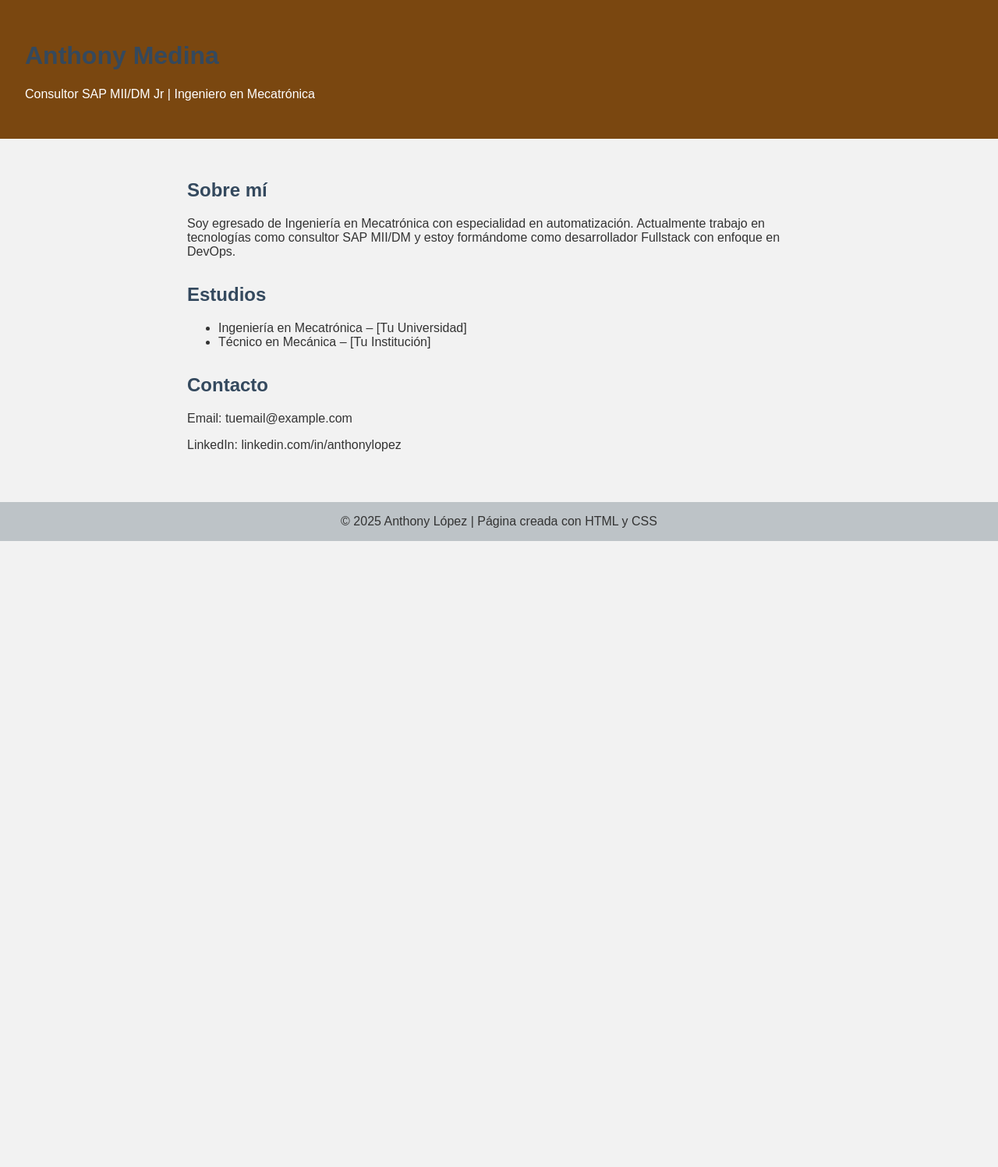
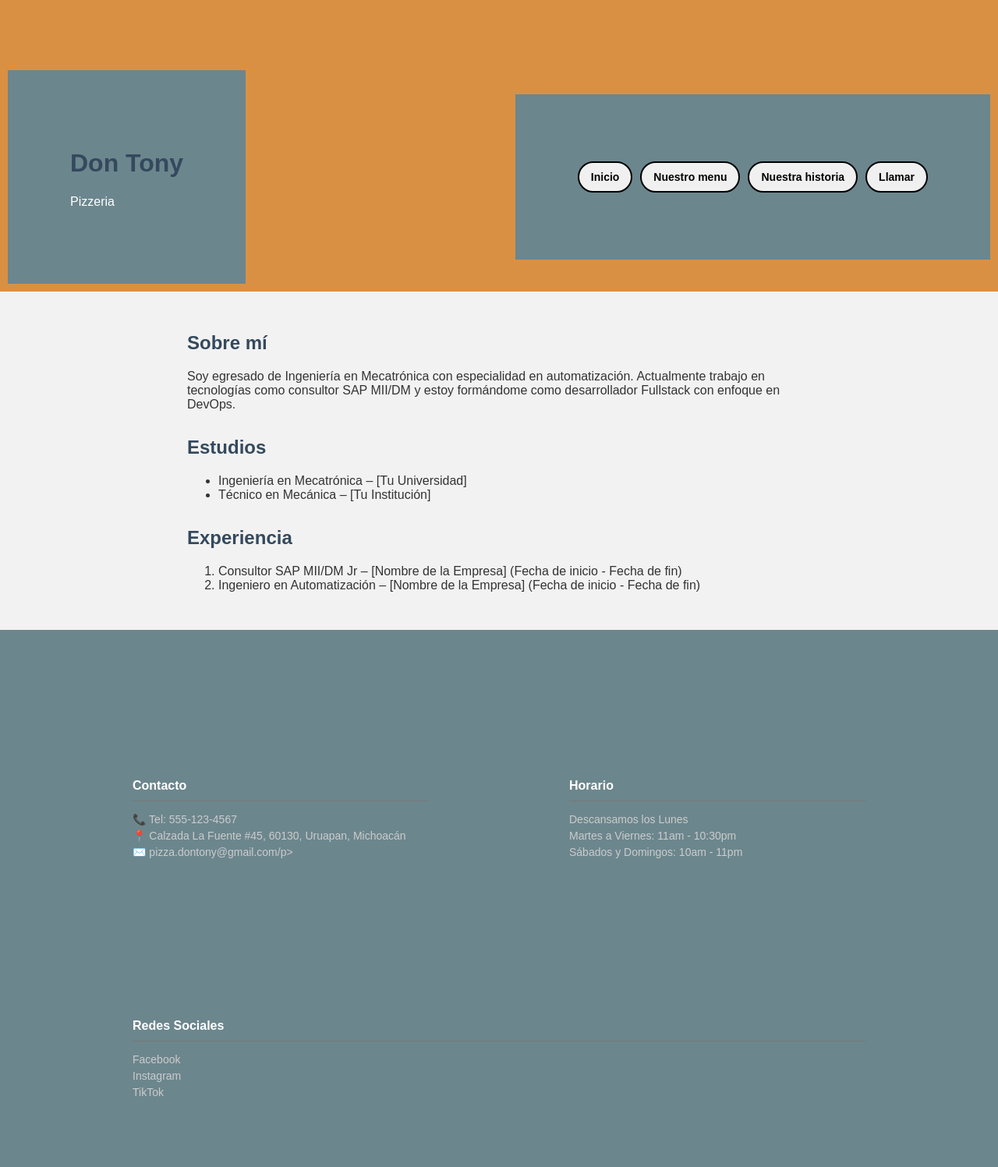
Before and after one commit to tonnymed12/mactonys, a plain HTML site: page index.html in a window 1280 px wide. Shown: the top 1497 px of the page at 78% size. Before the commit the page ends 800 px from the top, so only its background shows below. Drawn offline with Linux system fonts and the light colour scheme.

Commit message:
Separe los estilos del index

```diff
--- /dev/null
+++ b/estilos.css
@@ -0,0 +1,103 @@
+body {
+  font-family: Arial, sans-serif;
+  background: #f2f2f2;
+  margin: 0;
+  padding: 0;
+  color: #333;
+}
+header {
+  display: flex;
+  background: #da9042;
+  color: rgb(255, 255, 255);
+  padding: 10px;
+  align-items: center;
+  justify-content: space-between;
+  flex-wrap: wrap;
+}
+main {
+  padding: 2rem;
+  max-width: 800px;
+  margin: auto;
+}
+h1,
+h2 {
+  color: #34495e;
+}
+section {
+  margin-bottom: 2rem;
+}
+footer {
+  background: #bdc3c7;
+  padding: 1rem;
+  text-align: center;
+}
+button {
+  margin: 6px 0;
+  padding: 0.5rem 1rem;
+  border-radius: 30px;
+  font-size: 14px;
+  font-weight: bold;
+  text-decoration: none;
+  transition: background 0.3s ease;
+  display: grid;
+  width: auto;
+  cursor: pointer;
+}
+div {
+  background: #6c868d;
+  color: white;
+  padding: 5rem;
+  margin-top: 5rem;
+  text-align: left;
+}
+.botones {
+  display: flex;
+  gap: 10px;
+  flex-wrap: wrap;
+}
+.botones button {
+  background-color: #f0f0f0;
+  border: 2px solid black;
+  border-radius: 20px;
+  padding: 10px 15px;
+  font-weight: bold;
+  cursor: pointer;
+  transition: background 0.3s ease;
+}
+.footer-container {
+  display: flex;
+  justify-content: space-between;
+  flex-wrap: wrap;
+  max-width: 1200px;
+  margin: auto;
+}
+.footer-section {
+  flex: 1;
+  min-width: 200px;
+  margin: 10px;
+}
+
+.footer-section h4 {
+  border-bottom: 1px solid #777;
+  padding-bottom: 10px;
+  margin-bottom: 15px;
+}
+
+.footer-section p,
+.footer-section a {
+  color: #ccc;
+  text-decoration: none;
+  font-size: 14px;
+  margin: 5px 0;
+  display: block;
+}
+
+.footer-section a:hover {
+  color: #fff;
+}
+
+@media (max-width: 600px) {
+  .footer-container {
+    flex-direction: column;
+  }
+}
--- a/index.html
+++ b/index.html
@@ -3,44 +3,22 @@
   <head>
     <meta charset="UTF-8" />
     <meta name="viewport" content="width=device-width, initial-scale=1.0" />
-    <title>MAC TONNY'S | Perfil Profesional</title>
-    <style>
-      body {
-        font-family: Arial, sans-serif;
-        background: #f2f2f2;
-        margin: 0;
-        padding: 0;
-        color: #333;
-      }
-      header {
-        background: #7a4710;
-        color: white;
-        padding: 2rem;
-        text-align: left;
-      }
-      main {
-        padding: 2rem;
-        max-width: 800px;
-        margin: auto;
-      }
-      h1,
-      h2 {
-        color: #34495e;
-      }
-      section {
-        margin-bottom: 2rem;
-      }
-      footer {
-        background: #bdc3c7;
-        padding: 1rem;
-        text-align: center;
-      }
-    </style>
+    <title>Don Tony | Pagina</title>
+    <link rel="stylesheet" href="estilos.css" />
   </head>
   <body>
     <header>
-      <h1>Anthony Medina</h1>
-      <p>Consultor SAP MII/DM Jr | Ingeniero en Mecatrónica</p>
+      <div class="logo">
+        <h1>Don Tony</h1>
+        <p>Pizzeria</p>
+      </div>
+
+      <div class="botones">
+        <button>Inicio</button>
+        <button>Nuestro menu</button>
+        <button>Nuestra historia</button>
+        <button>Llamar</button>
+      </div>
     </header>
 
     <main>
@@ -62,13 +40,43 @@
         </ul>
       </section>
 
-      <section>
-        <h2>Contacto</h2>
-        <p>Email: tuemail@example.com</p>
-        <p>LinkedIn: linkedin.com/in/anthonylopez</p>
-      </section>
+      <span>
+        <h2>Experiencia</h2>
+        <ol>
+          <li>
+            Consultor SAP MII/DM Jr – [Nombre de la Empresa] (Fecha de inicio -
+            Fecha de fin)
+          </li>
+          <li>
+            Ingeniero en Automatización – [Nombre de la Empresa] (Fecha de
+            inicio - Fecha de fin)
+          </li>
+        </ol>
+      </span>
     </main>
 
-    <footer>© 2025 Anthony López | Página creada con HTML y CSS</footer>
+    <div class="footer-container">
+      <div class="footer-section">
+        <h4>Contacto</h4>
+        <p>📞 Tel: 555-123-4567</p>
+        <p>📍 Calzada La Fuente #45, 60130, Uruapan, Michoacán</p>
+        <p>✉️ pizza.dontony@gmail.com/p></p>
+      </div>
+
+      <div class="footer-section">
+        <h4>Horario</h4>
+        <p>Descansamos los Lunes</p>
+        <p>Martes a Viernes: 11am - 10:30pm</p>
+        <p>Sábados y Domingos: 10am - 11pm</p>
+      </div>
+      <div class="footer-section">
+        <h4>Redes Sociales</h4>
+        <a href="https://www.facebook.com/MacTonnys/?locale=es_LA">Facebook</a>
+        <a href="#">Instagram</a>
+        <a href="#">TikTok</a>
+      </div>
+    </div>
+
+    <footer>© 2025 Don Tony | Página by AMEIDNA</footer>
   </body>
 </html>
```
